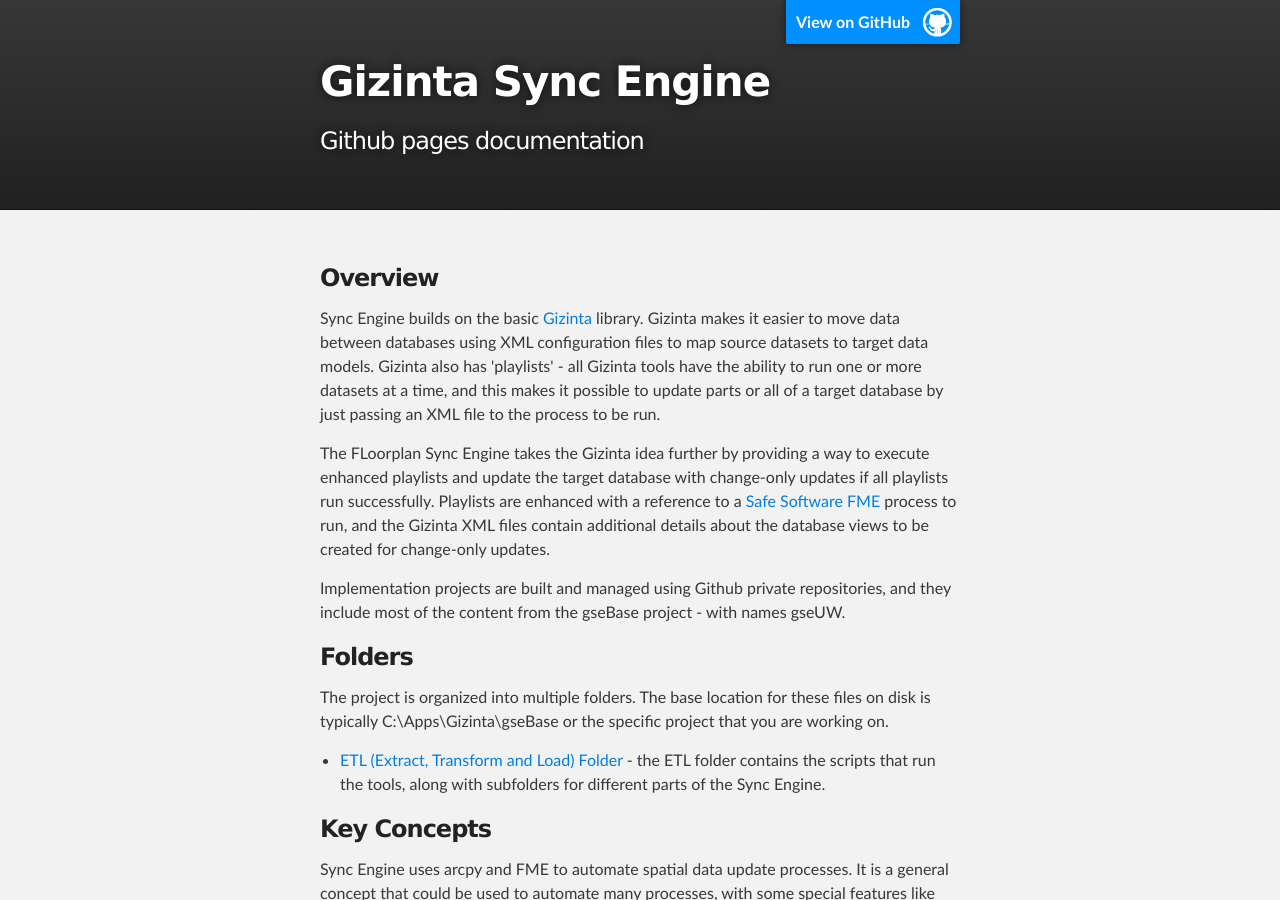
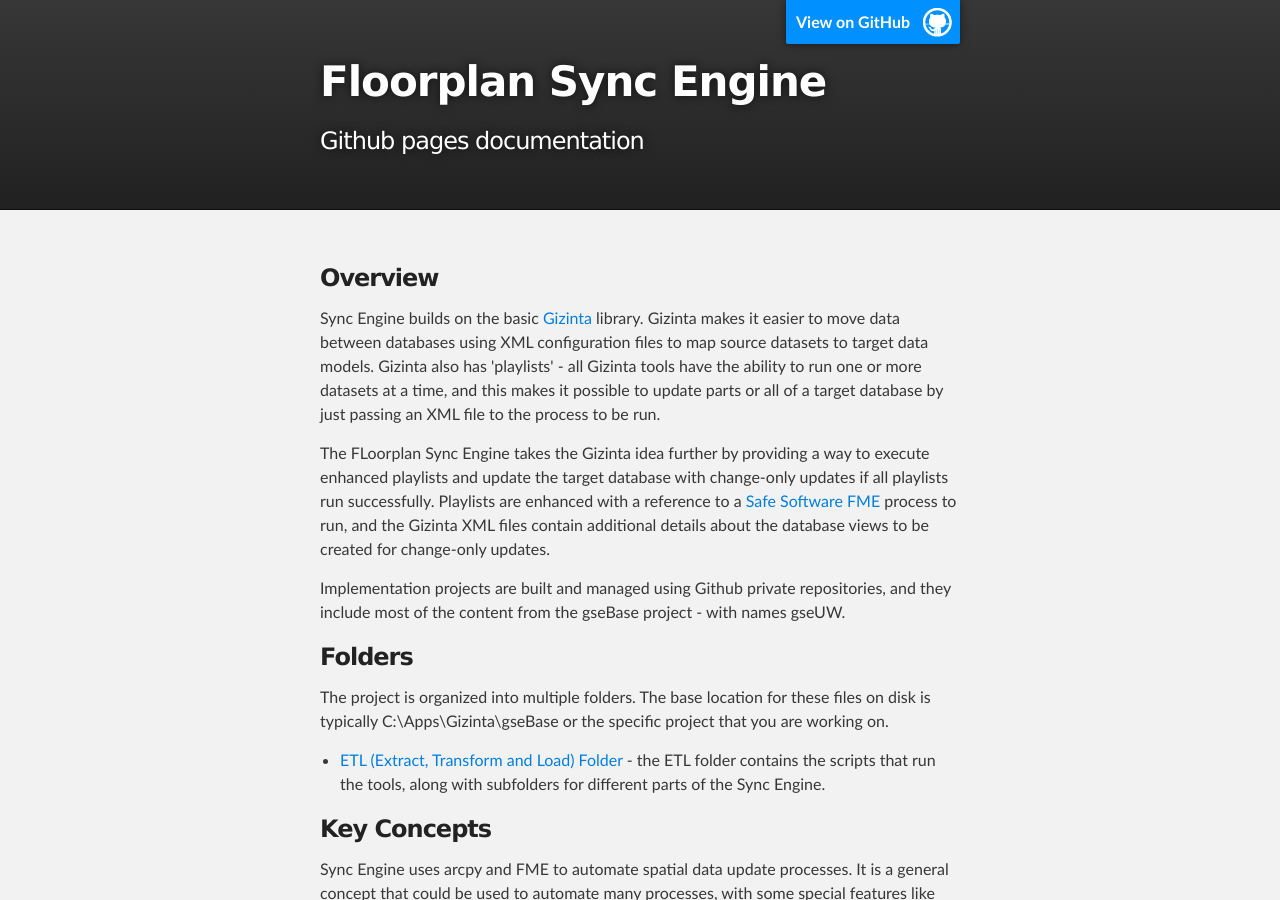
Before and after one commit to Vertex3/gseBase, a Jekyll site: the page built from index.html, in a window 1280 px wide and 900 px high. Built offline with Jekyll 4.4.1, drawn with Linux system fonts in a browser that asks for light colours.

Commit message:
Update header.html

```diff
--- a/_includes/header.html
+++ b/_includes/header.html
@@ -3,7 +3,7 @@
         <header class="inner">
           <a id="forkme_banner" href="https://github.com/Vertex3/gseBase" target='new'>View on GitHub</a>
 
-          <h1 id="project_title">Gizinta Sync Engine</h1>
+          <h1 id="project_title">Floorplan Sync Engine</h1>
           <h2 id="project_tagline">Github pages documentation</h2>
 <!--
             <section id="downloads">
```
